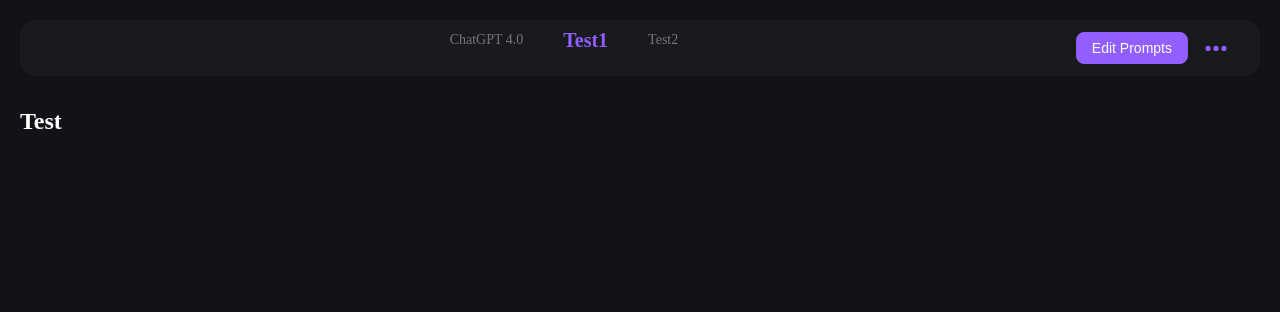
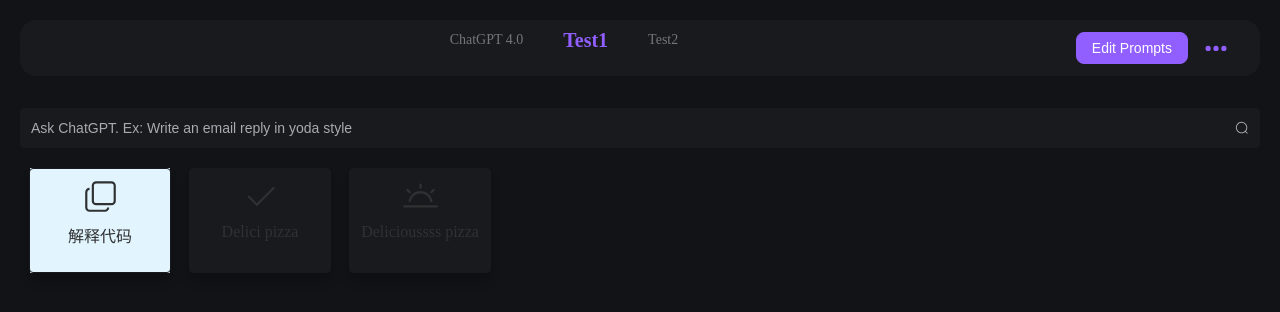
Before and after one commit to FISHers6/QuickAI, a Vue app: page /home/test1 in a window 1280 px wide. Shown: the top 312 px of the page. Built offline with nearby package versions, Linux system fonts and the light colour scheme; what vue3-highlightjs would draw is missing.

Commit message:
finish prompt mode

```diff
--- a/package.json
+++ b/package.json
@@ -14,6 +14,7 @@
     "@vueuse/core": "^9.13.0",
     "element-plus": "^2.3.0",
     "eventsource-parser": "^0.1.0",
+    "pinia": "^2.0.33",
     "vue": "^3.2.45",
     "vue-router": "^4.1.6",
     "vue3-highlightjs": "^1.0.5",
--- /dev/null
+++ b/src/components/Prompt.vue
@@ -0,0 +1,160 @@
+<template lang="pug">
+el-autocomplete(v-model="state" :fetch-suggestions="querySearch" placeholder="Ask ChatGPT. Ex: Write an email reply in yoda style" @select="handleSelect" @input="handleInput")
+      template(#suffix)
+        el-icon.el-input__icon(@click="handleIconClick")
+          search
+      template(#default="{ item }")
+        div.title {{ item.title }}
+        span.description {{ item.description }}
+.prompt-card-container
+    .prompt-card(v-for="(item, index) in displayItems" :key="index" :span="8" :offset="index > 0 ? 2 : 0" :class="{ active: isSelected(item) }" @click="handleSelectItem(item)")
+        el-card.el-card-style(:body-style="{ padding: '0px' }")
+            el-icon.prompt-icon(size="35")
+              component(:is="item.icon")
+            .prompt-title
+                span {{ item.title }}
+</template>
+
+<script lang='ts' setup>
+import { ref } from 'vue'
+import { usePromptModeStore } from '@/hooks/store'
+import { Edit, Promotion, Search } from '@element-plus/icons-vue'
+import { ElMessage } from 'element-plus'
+
+
+const promptModeStore = usePromptModeStore()
+const items = computed(() => promptModeStore.items)
+const state = ref('')
+const selected = ref<LinkItem | null>(null)
+
+interface LinkItem {
+  title: string
+  description: string
+  icon: any
+}
+
+const querySearch = (queryString: string, cb: any) => {
+  const results = queryString
+    ? items.value.filter(createFilter(queryString))
+    : items.value
+  console.log(results)
+  cb(results)
+}
+
+const createFilter = (queryString: any) => {
+  return (restaurant: any) => {
+    return (
+      restaurant.title.toLowerCase().indexOf(queryString.toLowerCase()) === 0
+      || restaurant.description.toLowerCase().indexOf(queryString.toLowerCase()) === 0
+    )
+  }
+}
+
+const handleInput = (value: string) => {
+    selected.value = null
+    state.value = value
+}
+
+const handleSelect = (item: any) => {
+  selected.value = item
+}
+
+const handleIconClick = (ev: Event) => {
+  console.log(ev)
+}
+
+// 计算展示的链接列表
+const displayItems = computed(() => {
+  if (state.value) {
+    // 有搜索内容时，展示搜索结果
+    return items.value.filter(createFilter(state.value))
+  } else if (selected.value) {
+    state.value = selected.value.title
+    // 有选中的项时，只展示该项
+    return [selected.value]
+  } else {
+    // 否则，展示所有项
+    return items.value
+  }
+})
+
+
+const isSelected = (item: any) => {
+    return promptModeStore.selectedPrompt && promptModeStore.selectedPrompt.title === item.title
+}
+
+const handleSelectItem = (item: any) => {
+    if (isSelected(item)) {
+        promptModeStore.clearSelectedPrompt()
+        closePromptNotification(item.title)
+    }else {
+        promptModeStore.setSelectedPrompt(item.title)
+        openPromptNotification(item.title)
+    }
+}
+
+const openPromptNotification = (mode: string) => {
+  ElMessage({
+    message: 'enable ' + mode,
+    type: 'success',
+  })
+}
+
+const closePromptNotification = (mode: string) => {
+  ElMessage({
+    message: 'close ' + mode,
+    type: 'warning',
+  })
+}
+
+</script>
+
+<style>
+
+.prompt-card-container {
+    display: flex;
+    flex-direction: row;
+    flex-wrap: wrap;
+    width: 100%;
+    margin-top: 10px;
+}
+
+.prompt-card {
+    justify-content: center;
+    display: flex;
+    flex-direction: column;
+    width: 140px;
+    height: 105px;
+    margin: 10px 10px;
+    align-items: center;
+}
+
+.prompt-icon {
+    padding-top: 10px;
+}
+
+.prompt-title {
+    padding: 5px 10px 12px 10px;
+    overflow: hidden;
+    text-overflow: ellipsis;
+}
+
+.el-card-style {
+    justify-content: center;
+    text-align: center;
+    width: 140px;
+    height: 120px;
+}
+
+.description {
+    overflow: hidden;
+    text-overflow: ellipsis;
+    width: 80%;
+}
+
+.prompt-card.active {
+  background-color: #e1f5fe;
+}
+
+
+</style>
--- a/src/hooks/api.ts
+++ b/src/hooks/api.ts
@@ -16,14 +16,16 @@ interface GPTParam {
 }
 
 async function askChatGPT(param: GPTParam, result: Ref<String>, loading: Ref<boolean>) {
-  if (!param.question || param.question === '\n' || param.question.length === 0) {
+  let question = param.question.trim()
+  let prompts = param.prompts.trim()
+  if (!question || question === '\n' || question.length === 0) {
     return
   }
 
   const controller = new AbortController()
   const messages: GPTMessage[] = [
-      {role: 'system', content: param.prompts},
-      {role: 'user', content: param.question}
+      {role: 'system', content: prompts},
+      {role: 'user', content: question}
   ]
 
   try{
--- /dev/null
+++ b/src/hooks/store.ts
@@ -0,0 +1,70 @@
+import { defineStore } from 'pinia'
+import { CopyDocument, Check, Sunrise } from '@element-plus/icons-vue'
+
+export const usePromptModeStore = defineStore('prompt-mode', {
+  state: () => ({
+    items: [
+      { icon: CopyDocument, title: '解释代码', description: '作为出色的程序员, 请帮我解释这段代码.' },
+      { icon: Check, title: 'Delici pizza', description: ''  },
+      { icon: Sunrise, title: 'Delicioussss pizza', description: ''  },
+    ],
+    selectedPrompt: { icon: CopyDocument, title: '解释代码', description: '作为出色的程序员, 请帮我解释这段代码.' }
+  }),
+  getters: {
+    getSelectedPrompt: (state) => {
+        if (state.selectedPrompt.description) {
+            return state.selectedPrompt.description
+        }else if(state.selectedPrompt.title) {
+            return state.selectedPrompt.title
+        }else {
+            return ''
+        }
+    },
+  },
+  actions: {
+    removeByTitle(title: string) {
+      this.clearSelectedPromptByTitle(title)
+      const index = this.items.findIndex(item => item.title === title)
+      if (index !== -1) {
+        this.items.splice(index, 1)
+      }
+    },
+    // 如果没有传递description参数且title中包含冒号
+    // 那么就将冒号前的内容作为新的title
+    // 将冒号后的内容作为新的description
+    // 如果没有这个特殊情况，就按照原有的逻辑存储
+    add(title: string, description?: string) {
+        if (title.includes(':') || title.includes('：')) {
+          const [newTitle, newDescription] = title.split(/[:：]/)
+          this.items.push({
+            icon: CopyDocument,
+            title: newTitle.trim(),
+            description: newDescription.trim() || description || ''
+          })
+        } else {
+          this.items.push({
+            icon: CopyDocument,
+            title,
+            description: description || ''
+          })
+        }
+    },
+    /// 从items中匹配title相同的item, 设置为selectedPrompt
+    setSelectedPrompt(title: string) {
+        const index = this.items.findIndex(item => item.title === title)
+        if (index !== -1) {
+          this.selectedPrompt = this.items[index]
+        }
+    },
+    // 清除selectedPrompt
+    clearSelectedPrompt() {
+        this.selectedPrompt = {}
+    },
+    clearSelectedPromptByTitle(title: string) {
+        const index = this.items.findIndex(item => item.title === title)
+        if (index !== -1) {
+            this.clearSelectedPrompt()
+        }
+    }
+  }
+})
--- a/src/main.ts
+++ b/src/main.ts
@@ -13,6 +13,8 @@ import App from "./App.vue";
 import ElementPlus from 'element-plus'
 import router from '@/route'
 import VueHighlightJS from 'vue3-highlightjs'
+import { createPinia } from 'pinia'
+const pinia = createPinia()
 
 
 import '@/assets/scss/global.scss'
@@ -22,4 +24,4 @@ import 'highlight.js/styles/atom-one-dark.css'
 const app = createApp(App)
 
 
-app.use(ElementPlus).use(router).use(VueHighlightJS).mount('#app')
+app.use(ElementPlus).use(router).use(VueHighlightJS).use(pinia).mount('#app')
--- a/src/route/index.ts
+++ b/src/route/index.ts
@@ -37,7 +37,7 @@ export const routes: Array<RouteRecordRaw> = [
         path: 'test1',
         component: Test,
         meta: {
-          title: 'test1',
+          title: 'Prompt',
         },
       },
       {
--- a/src/views/chatGPT4/index.vue
+++ b/src/views/chatGPT4/index.vue
@@ -4,16 +4,8 @@
     h4 Your question is:
     el-input.textarea(:suffix-icon="loading ? Loading : Promotion" v-model="question" placeholder="Say something & Enter ... " @keydown.stop="invokeEnter")
   .yq
-    h4 Your Prompt is:
-    el-autocomplete(v-model="state" :fetch-suggestions="querySearch" popper-class="my-autocomplete" placeholder="Ask ChatGPT. Ex: Write an email reply in yoda style" @select="handleSelect")
-      template(#suffix)
-        el-icon.el-input__icon(@click="handleIconClick")
-          edit
-      template(#default="{ item }")
-        div.value {{ item.value }}
-        span.link {{ item.link }}
     .prompts
-      el-tag(v-for="tag in promptsTags", effect="plain", :key="tag", closable, :disable-transitions="false", @close="handleClose(tag)") {{ tag }}
+      el-tag(v-for="tag in promptTags", effect="plain", :key="tag.title", closable, :disable-transitions="false", @close="handleClose(tag)" :class="{ highlight: isSelected(tag) }" @click="handleSelectTag(tag)") {{ tag.title }}
       el-input.add-tag(v-if="inputVisible", ref="InputRef", v-model="inputValue", size="small" @keyup.enter="handleInputConfirm", @blur="handleInputConfirm")
       el-button(v-else class="button-new-tag ml-1" size="small" @click="showInput") + New Tag
   .chats-says
@@ -26,6 +18,7 @@
 import Result from '@/components/Result.vue'
 import Loading from '@/components/loading.vue'
 import type { ElInput } from 'element-plus'
+import { ElMessage } from 'element-plus'
 import { Edit, Promotion } from '@element-plus/icons-vue'
 import askChatGPT from '@/hooks/api'
 import GPTParam from '@/hooks/api'
@@ -34,29 +27,61 @@ import useClipboard from '@/hooks/useClipboard'
 import { onMounted } from 'vue';
 import { listen } from '@tauri-apps/api/event';
 
+import { usePromptModeStore } from '@/hooks/store'
 
 const { question, getSelectedContent } = useClipboard();
 const answer = ref('')
 const loading = ref(false)
 
 const inputValue = ref('')
-const promptsTags: any = ref([ 1, 2, 3 ])
 const inputVisible = ref(false)
 const InputRef = ref<InstanceType<typeof ElInput>>()
 
-const handleClose = (tag: string) => promptsTags.value.splice(promptsTags.value.indexOf(tag), 1)
+const promptModeStore = usePromptModeStore()
+const promptTags = computed(() => promptModeStore.items)
+
+const handleClose = (item: any) => {
+  promptModeStore.removeByTitle(item.title)
+}
+
+const isSelected = (item: any) => {
+    return promptModeStore.selectedPrompt && promptModeStore.selectedPrompt.title === item.title
+}
+
+const handleSelectTag = (item: any) => {
+    if (isSelected(item)) {
+        promptModeStore.clearSelectedPrompt()
+        closePromptNotification(item.title)
+    }else {
+        promptModeStore.setSelectedPrompt(item.title)
+        openPromptNotification(item.title)
+    }
+}
+
+const openPromptNotification = (mode: string) => {
+  ElMessage({
+    message: 'enable ' + mode,
+    type: 'success',
+  })
+}
+
+const closePromptNotification = (mode: string) => {
+  ElMessage({
+    message: 'close ' + mode,
+    type: 'warning',
+  })
+}
+
+const handleInputConfirm = () => {
+  if (inputValue.value) promptModeStore.add(inputValue.value);
+  inputVisible.value = false
+  inputValue.value = ''
+}
 
 const showInput = () => {
   inputVisible.value = true
   nextTick(() => InputRef.value!.input!.focus())
 }
-
-const handleInputConfirm = () => {
-  if (inputValue.value) promptsTags.value.push(inputValue.value)
-  inputVisible.value = false
-  inputValue.value = ''
-}
-
 
 const invokeEnter = async ({ isComposing, key }: KeyboardEvent) => {
   // 解决中文输入法回车时触发的bug
@@ -73,7 +98,7 @@ const askTheQuestion = async () => {
     answer.value = ''
     let AskGPTParam = {
       question: question.value,
-      prompts: '',
+      prompts: promptModeStore.getSelectedPrompt,
       apiKey: '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'
     }
     await askChatGPT(AskGPTParam, answer, loading)
@@ -81,14 +106,13 @@ const askTheQuestion = async () => {
 }
 
 const unlisten = listen('change-selected-content', (event) => {
-    const selected: string = event.payload as string;
+    const selected: string = (event.payload as string).trim();
     if (selected && selected !== '') {
       question.value = selected
     }
 });
 
 onMounted(async () => {
-  links.value = loadAll()
   try {
     await getSelectedContent();
     if(question.value != undefined && question.value !== '') {
@@ -106,48 +130,6 @@ watchEffect(() => {
     // await askTheQuestion()
   }
 });
-
-
-interface LinkItem {
-  value: string
-  link: string
-}
-
-const state = ref('')
-const links = ref<LinkItem[]>([])
-
-const querySearch = (queryString: string, cb: any) => {
-  const results = queryString
-    ? links.value.filter(createFilter(queryString))
-    : links.value
-  // call callback function to return suggestion objects
-  cb(results)
-}
-const createFilter = (queryString: any) => {
-  return (restaurant: any) => {
-    return (
-      restaurant.value.toLowerCase().indexOf(queryString.toLowerCase()) === 0
-    )
-  }
-}
-const loadAll = () => {
-  return [
-    { value: 'vue', link: 'https://github.com/vuejs/vue' },
-    { value: 'element', link: 'https://github.com/ElemeFE/element' },
-    { value: 'cooking', link: 'https://github.com/ElemeFE/cooking' },
-    { value: 'mint-ui', link: 'https://github.com/ElemeFE/mint-ui' },
-    { value: 'vuex', link: 'https://github.com/vuejs/vuex' },
-    { value: 'vue-router', link: 'https://github.com/vuejs/vue-router' },
-    { value: 'babel', link: 'https://github.com/babel/babel' },
-  ]
-}
-const handleSelect = (item: LinkItem) => {
-  console.log(item)
-}
-
-const handleIconClick = (ev: Event) => {
-  console.log(ev)
-}
 
 </script>
 
@@ -172,10 +154,19 @@ const handleIconClick = (ev: Event) => {
   .prompts {
     display: flex;
     flex-wrap: wrap;
-    margin-top: 0.5rem;
+    margin-top: 0.2rem;
 
     .el-tag {
       background-color: #915eff34;
+
+      &.highlight {
+        animation: highlight-color 0.5s ease-in-out;
+      }
+    }
+
+    .el-tag.highlight {
+      background-color: var(--color-primary);
+      color: var(--color-white-100);
     }
 
     .el-input.add-tag {
@@ -206,4 +197,16 @@ const handleIconClick = (ev: Event) => {
     }
   }
 }
+
+@keyframes highlight-color {
+  0% {
+    background-color: #915eff34;
+  }
+  50% {
+    background-color: #915eff80;
+  }
+  100% {
+    background-color: #915eff34;
+  }
+}
 </style>
--- a/src/views/testPage/index.vue
+++ b/src/views/testPage/index.vue
@@ -1,8 +1,11 @@
 <template lang='pug'>
-h1 Test
+Prompt
 </template>
+
 <script lang='ts' setup>
+import Prompt from '@/components/Prompt.vue'
 </script>
+
 <style lang='scss' scoped>
 h1 {
   color: var(--color-white-100);
```
Also changed, not shown: 2 other files (tests, documents, lock files or other folders).
